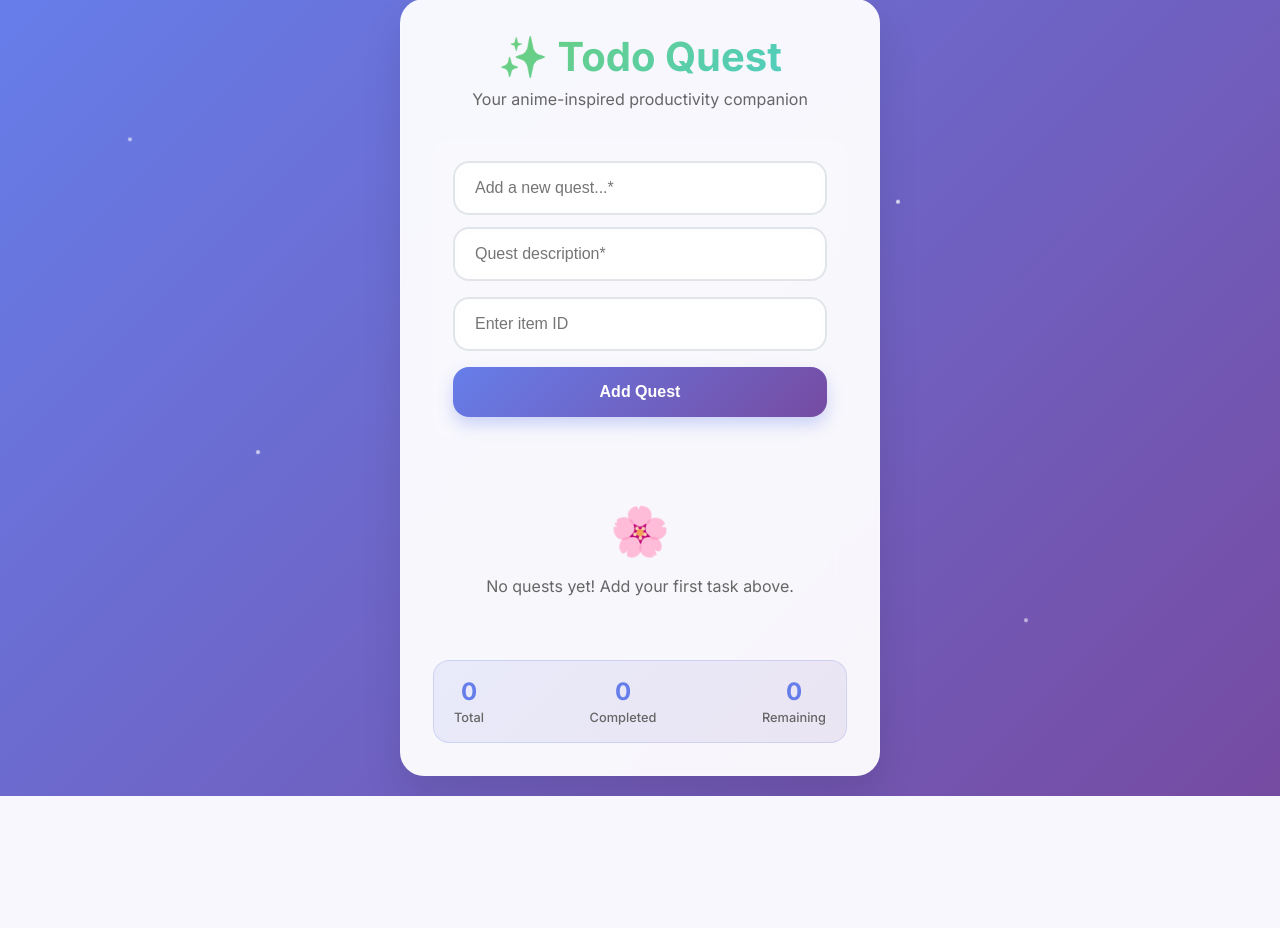
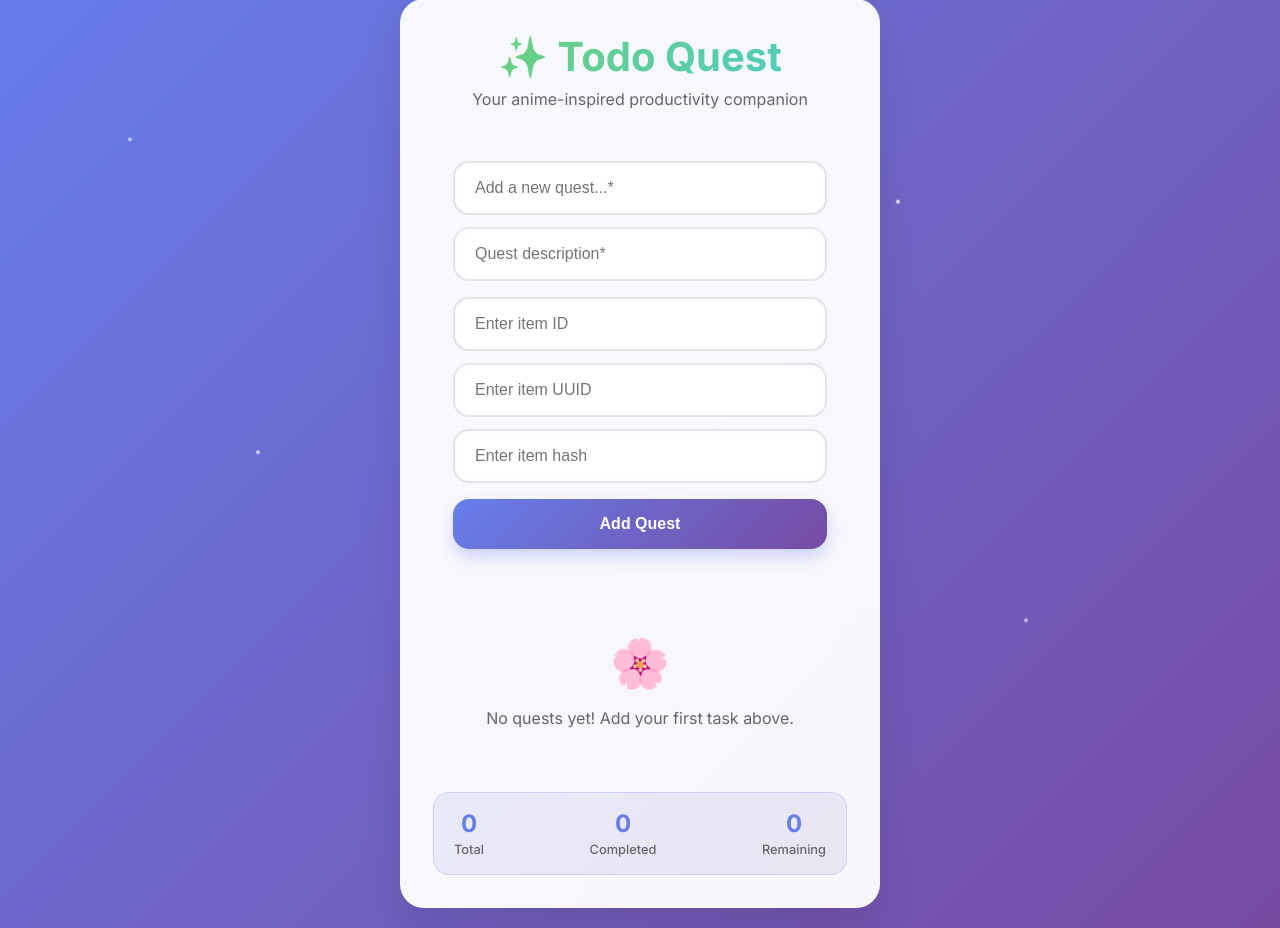
Before and after one commit to RohitDarekar816/to-do-list, a Flask app: page / in a window 1280 px wide. Shown: the part 21-949 px from the top of the page. Before the commit the page ends 817 px from the top, so only its background shows below. Run offline with Flask 3, Linux system fonts and the light colour scheme.

Commit message:
chore: recommit reset

```diff
--- a/frontend/templates/index.html
+++ b/frontend/templates/index.html
@@ -411,6 +411,8 @@
                 <!-- Optional inputs stacked vertically -->
                 <div class="secondary-inputs">
                     <input type="text" id="itemid" placeholder="Enter item ID">
+                    <input type="text" id="itemuuid" placeholder="Enter item UUID">
+                    <input type="text" id="itemhash" placeholder="Enter item hash">
                 </div>
 
                 <!-- Button in its own container -->
```
